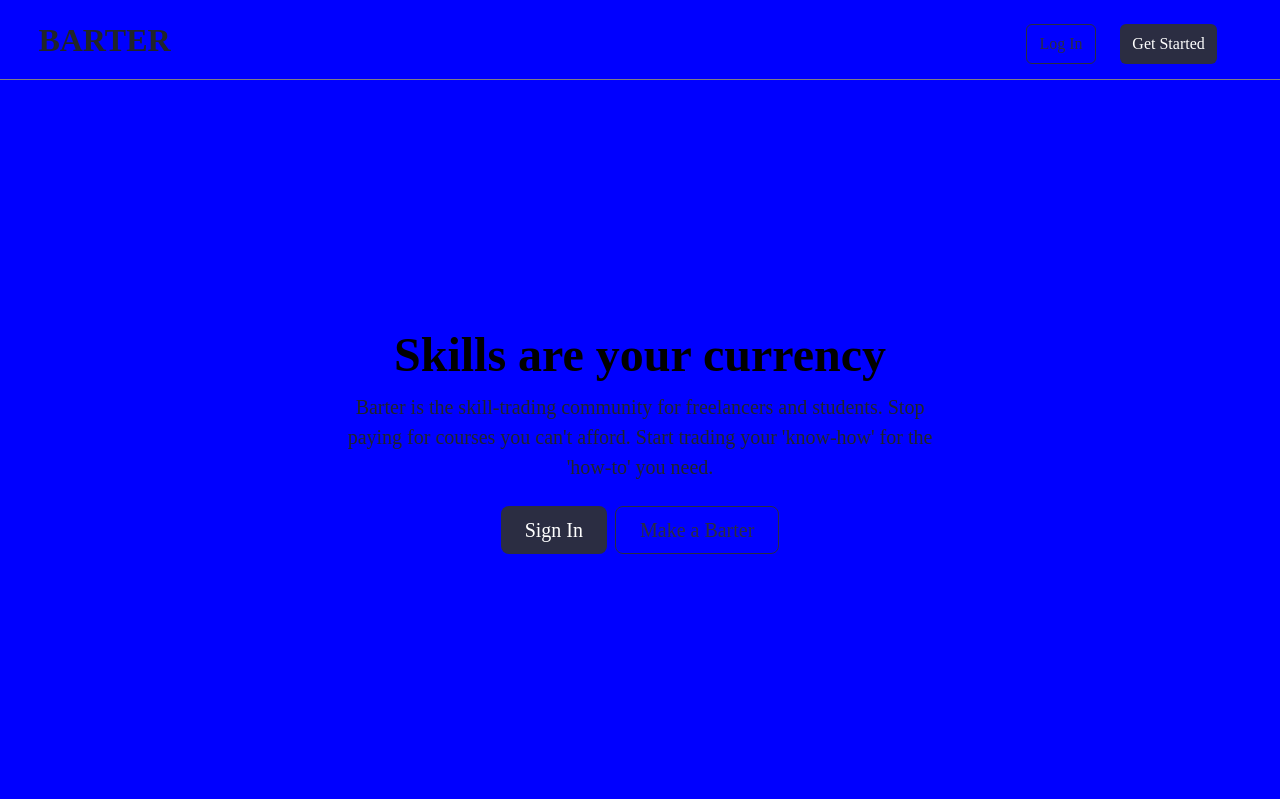
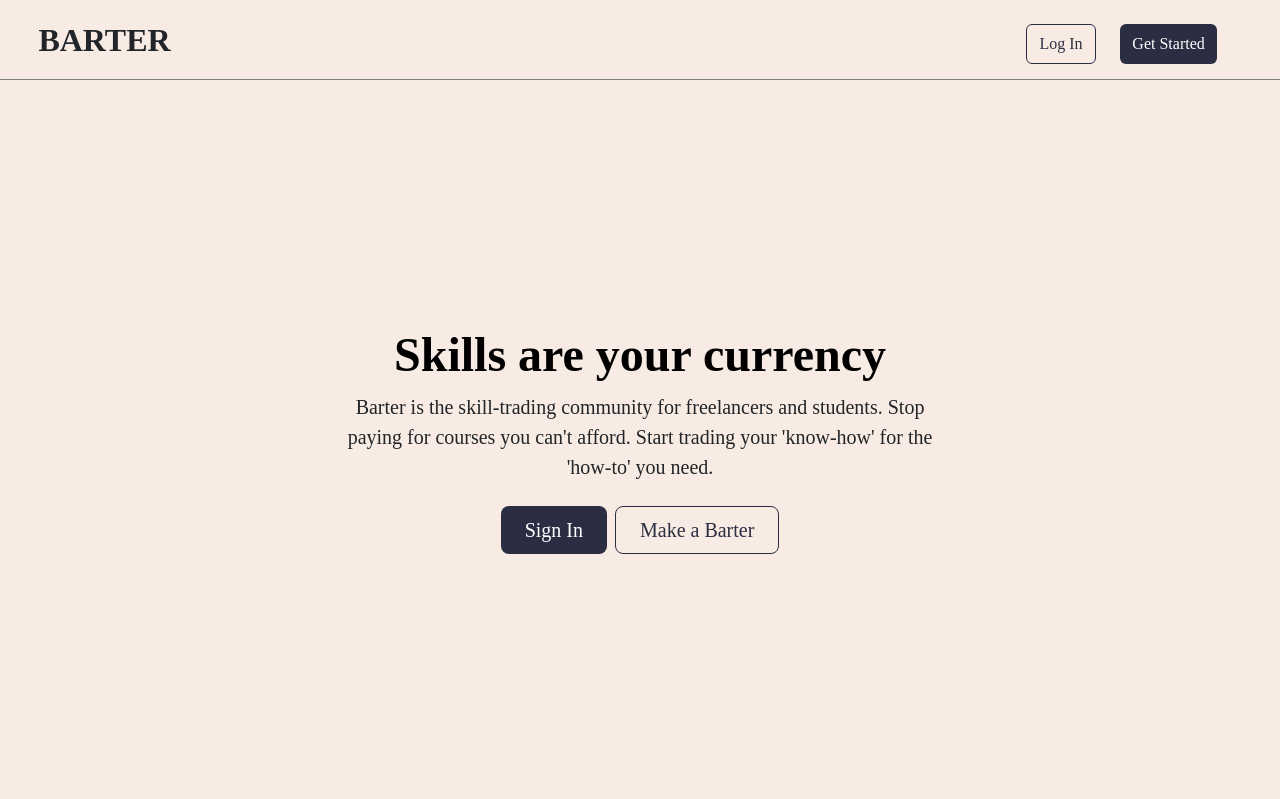
Before and after one commit to Halimat-Yakubu/Barter, a plain HTML site: page index.html in a window 1280 px wide. Shown: the top 799 px of the page. Drawn offline with nearby package versions, Linux system fonts and the light colour scheme.

Commit message:
Update style.css

```diff
--- a/style.css
+++ b/style.css
@@ -4,7 +4,7 @@
 }
 
 body {
-    background-color: blue;
+    background-color: #F8EBE3;
     scroll-behavior: smooth;
     width: 100vw;
 }
```
